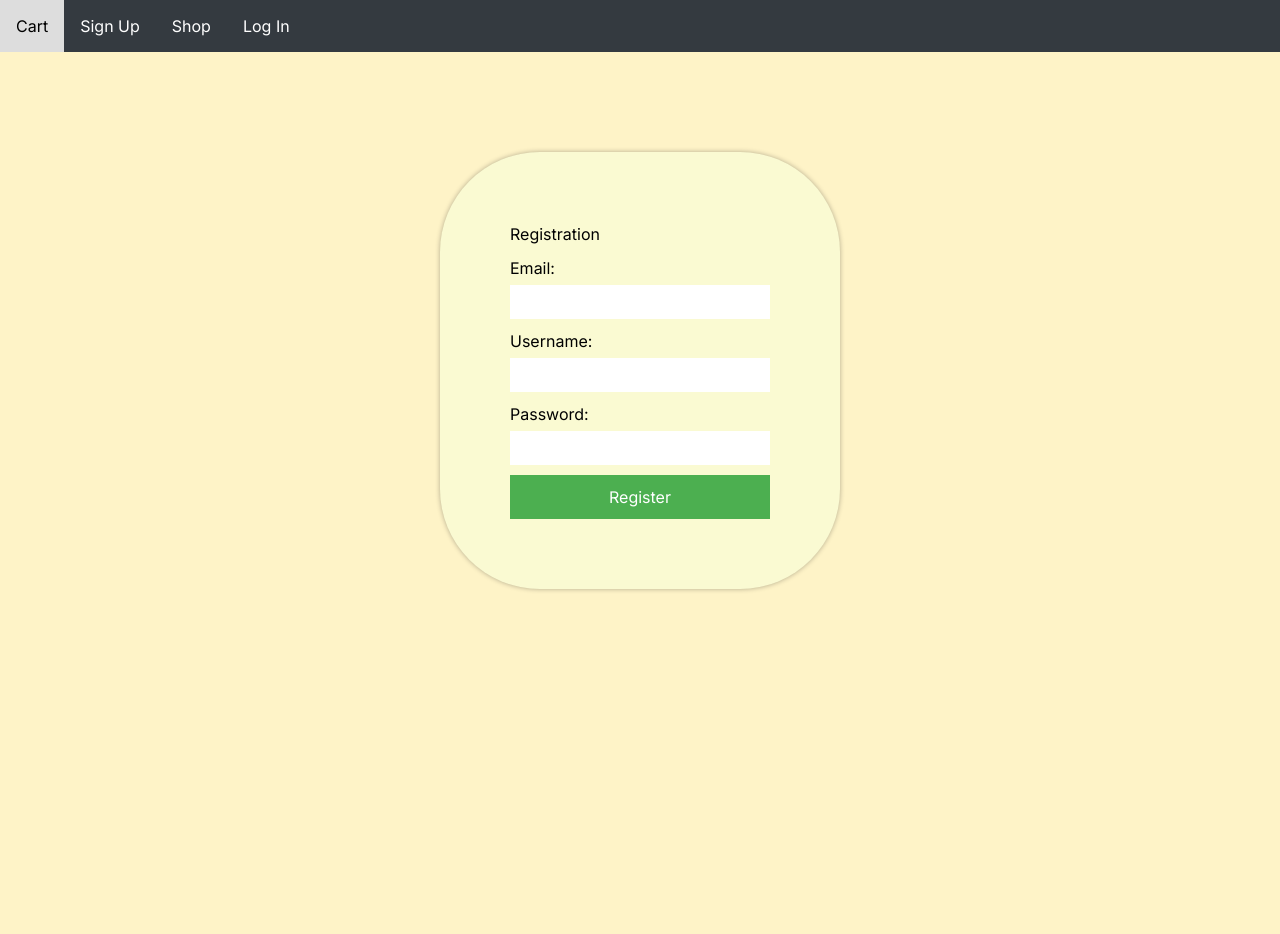
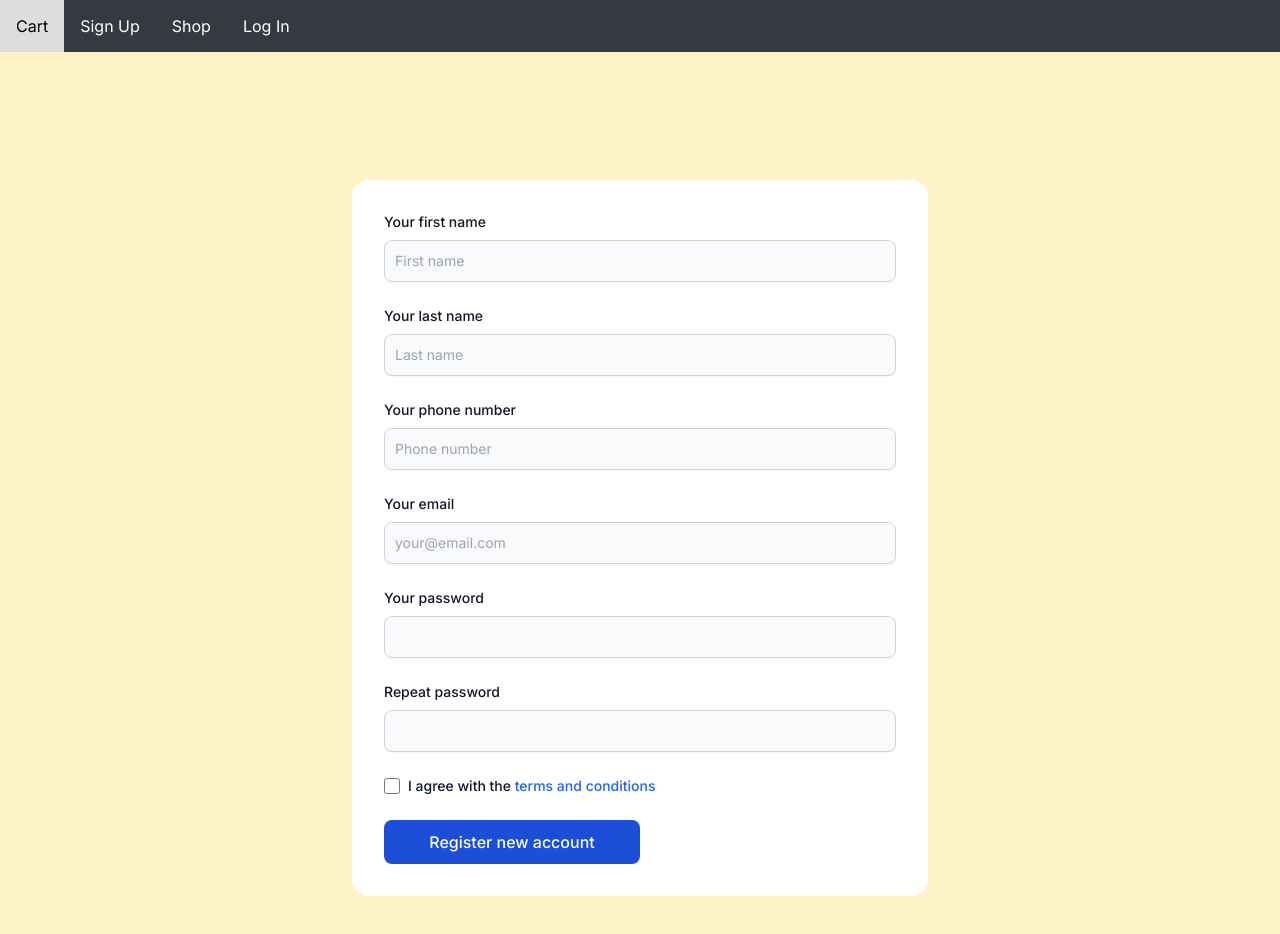
Before and after one commit to polimer-consumer/react-shop, a Next.js app: page /registration in a window 1280 px wide. Shown: the top 934 px of the page. Before the commit the page ends 800 px from the top, so only its background shows below. Built offline with nearby package versions, Linux system fonts and the light colour scheme; no server answers.

Commit message:
Added password encrypting and another design tweaks

```diff
--- a/src/app/api/cart/[id]/route.js
+++ b/src/app/api/cart/[id]/route.js
@@ -6,7 +6,9 @@ import {authConfig} from "@/configs/auth";
 
 export async function POST(req, {params}) {
     const productId = params.id;
-    const {userName, album, artist, genre, price, image, quantity} = await req.json();
+    const session = await getServerSession(authConfig);
+    const userName = session?.user?.name;
+    const {album, artist, genre, price, image, quantity} = await req.json();
 
     await connectMongoDB();
 
--- a/src/app/api/cart/route.js
+++ b/src/app/api/cart/route.js
@@ -7,7 +7,10 @@ import {authConfig} from "@/configs/auth";
 export async function GET(req) {
     const session = await getServerSession(authConfig);
     const userName = session?.user?.name;
-    console.log(session);
+
+    if (!userName) {
+        return NextResponse.json([]);
+    }
 
     await connectMongoDB();
 
--- a/src/app/api/products/route.js
+++ b/src/app/api/products/route.js
@@ -25,7 +25,6 @@ export async function GET(req) {
 
 export async function POST(req) {
     const {body, album, artist, genre, price, image} = await req.json();
-    console.log(body);
 
     await connectMongoDB();
     await Product.create(
--- a/src/app/layout.jsx
+++ b/src/app/layout.jsx
@@ -17,7 +17,13 @@ export default async function RootLayout({children}) {
     return (
         <html lang="en">
         <body className={inter.className}>
-        <SessionProvider session={session}>
+        <SessionProvider
+            session={session}
+            // Re-fetch session every 5 minutes
+            refetchInterval={20 * 60}
+            // Re-fetches session when window is focused
+            refetchOnWindowFocus={true}
+        >
             <Header/>
             {children}
         </SessionProvider>
--- a/src/components/LoginForm.jsx
+++ b/src/components/LoginForm.jsx
@@ -1,12 +1,14 @@
 'use client'
 
-import React from "react";
+import React, {useState} from "react";
 import styles from '../styles/forms.module.css';
 import {signIn} from "next-auth/react";
 import {useRouter} from "next/navigation";
 
 export function LoginForm() {
+    const [isWrongCredentials, setWrongCredentials] = useState(false);
     const router = useRouter();
+
     async function handleSubmit(event) {
         event.preventDefault();
         const data = new FormData(event.currentTarget);
@@ -20,22 +22,56 @@ export function LoginForm() {
 
         if (res && !res.error) {
             router.push("/content");
+            setWrongCredentials(false);
+        } else {
+            setWrongCredentials(true);
         }
 
         console.log(res);
     }
 
     return (
-        <div className={styles.container}>
-            <h1>Authorization</h1>
+        <div className="mx-auto my-32 max-w-xl px-4 py-8 lg:max-w-xl lg:px-8 bg-white rounded-2xl">
             <form onSubmit={handleSubmit}>
-                <input className={styles.input} type="text" name="email" placeholder="email" required/>
-                <input className={styles.input} type="password" name="password" placeholder="Password" required/>
-                <button className={styles.button} type="submit">Submit</button>
+                <div className="mb-6">
+                    <label htmlFor="email" className="block mb-2 text-sm font-medium text-gray-900">
+                        Your email
+                    </label>
+                    <input type="email" name="email"
+                           className="shadow-sm bg-gray-50 border border-gray-300 text-gray-900 text-sm
+                       rounded-lg focus:ring-blue-500 focus:border-blue-500 block w-full p-2.5"
+                           placeholder="your@email.com" required>
+                    </input>
+                </div>
+                <div className="mb-6">
+                    <label htmlFor="password" className="block mb-2 text-sm font-medium text-gray-900">
+                        Your password
+                    </label>
+                    <input type="password" name="password"
+                           className="shadow-sm bg-gray-50 border border-gray-300 text-gray-900 text-sm
+                       rounded-lg focus:ring-blue-500 focus:border-blue-500 block w-full p-2.5"
+                           required>
+                    </input>
+                    {isWrongCredentials ? (
+                        <p class="mt-2 text-sm text-red-600 dark:text-red-500">
+                            <span className="font-medium">Oops! </span>
+                            Passwords do not match!
+                        </p>
+                    ) : null}
+                </div>
+                <button type="submit"
+                        className="text-white text-md bg-blue-700 hover:bg-blue-800 focus:ring-4 focus:outline-none
+                        focus:ring-blue-300 font-medium rounded-lg px-5 py-2.5 text-center w-1/2
+                        ease-linear transition-all duration-150">
+                    Sign In
+                </button>
             </form>
             <a href="/registration">
-                <button className={styles.button}>
-                    <strong>Sign Up</strong>
+                <button className="mt-4 text-blue-700 hover:text-white border-2 border-blue-700 bg-transparent
+                hover:bg-blue-700 focus:ring-4 focus:outline-none focus:ring-blue-300
+                font-medium rounded-lg text-md px-5 py-2.5 text-center w-full
+                ease-linear transition-all duration-150">
+                    Do not have account? Sign Up
                 </button>
             </a>
         </div>
--- a/src/components/Product.jsx
+++ b/src/components/Product.jsx
@@ -7,7 +7,6 @@ import Link from "next/link";
 
 export default function Product({item}) {
     const [quantity, setQuantity] = useState(1);
-    const session = useSession();
 
     const changeQuantity = (amount) => {
         setQuantity((prevQuantity) => {
@@ -22,7 +21,6 @@ export default function Product({item}) {
 
     const addToCart = async () => {
         const reqBody = JSON.stringify({
-            userName: session?.data?.user?.name,
             album: album,
             artist: artist,
             genre: genre,
--- a/src/components/ProductPage.jsx
+++ b/src/components/ProductPage.jsx
@@ -8,7 +8,6 @@ export function ProductPage({id}) {
     const [showInfo, setShowInfo] = useState(false);
     const [showContacts, setShowContacts] = useState(false);
     const [isLoading, setLoading] = useState(true)
-    const session = useSession();
 
     useEffect(() => {
         fetch(`/api/products/${id}`)
@@ -26,7 +25,6 @@ export function ProductPage({id}) {
         const {image, genre, price, artist, album, _id} = product;
         fetch(`/api/cart/${_id}`, {
             method: "POST", body: JSON.stringify({
-                userName: session?.data?.user?.name,
                 album: album,
                 artist: artist,
                 genre: genre,
--- a/src/components/SignUpForm.jsx
+++ b/src/components/SignUpForm.jsx
@@ -1,55 +1,138 @@
 'use client'
 
 import React, {useState} from 'react';
-import styles from '../styles/forms.module.css';
+import * as crypto from 'crypto';
 
 export default function SignUpForm() {
-    const [formData, setFormData] = useState({
-        username: '',
-        email: ''
-    });
+    const [isWrongPassword, setWrongPassword] = useState(false);
 
-    const handleChange = (event) => {
-        const {name, value} = event.target;
-        setFormData({...formData, [name]: value});
-    };
+    const handleSubmit = async (event) => {
+        event.preventDefault();
+        setWrongPassword(false);
+        const data = new FormData(event.currentTarget);
 
-    const handleSubmit = (event) => {
-        event.preventDefault();
-        // You can add your form submission logic here
+        if (data.get("password") !== data.get("repeat-password")) {
+            setWrongPassword(true);
+        } else {
+            const salt = crypto.randomBytes(6).toString('hex');
+            let password = crypto.createHash("md5")
+                .update(salt + data.get("password"))
+                .digest("hex");
+
+            await fetch('/api/signup', {
+                method: "POST", body: JSON.stringify({
+                    email: data.get("email"),
+                    firstName: data.get("first-name"),
+                    lastName: data.get("last-name"),
+                    phone: data.get("phone"),
+                    password: password,
+                    salt: salt
+                })
+            })
+                .then(async response => {
+                    const data = await response.json();
+
+                    if (!response.ok) {
+                        const error = (data && data.message) || response.status;
+                        return Promise.reject(error);
+                    }
+
+                    console.log(`User ${data.get("email")} added`);
+                })
+                .catch(error => {
+                    console.error('There was an error!', error);
+                });
+        }
     };
 
     return (
-        <div className={styles.container}>
-            <h1>Registration</h1>
-            <form onSubmit={handleSubmit}>
-                <label
-                    className={styles.label}
-                    htmlFor="email">Email:
+        <form className="mx-auto my-32 max-w-xl px-4 py-8 lg:max-w-xl lg:px-8 bg-white rounded-2xl"
+              onSubmit={handleSubmit}>
+            <div className="mb-6">
+                <label htmlFor="first-name" className="block mb-2 text-sm font-medium text-gray-900">
+                    Your first name
                 </label>
-                <input
-                    className={styles.input}
-                    type="email"
-                    id="email"
-                    name="email"
-                    value={formData.email}
-                    onChange={handleChange}
-                    required
-                />
-                <label className={styles.label} htmlFor="username">Username:</label>
-                <input
-                    className={styles.input}
-                    type="text"
-                    id="username"
-                    name="username"
-                    value={formData.username}
-                    onChange={handleChange}
-                    required
-                />
-                <label className={styles.label} htmlFor="password">Password:</label>
-                <input className={styles.input} type="password" id="password" name="password" required/>
-                <input className={styles.input} type="submit" value="Register"/>
-            </form>
-        </div>
+                <input type="first-name" name="first-name"
+                       className="shadow-sm bg-gray-50 border border-gray-300 text-gray-900 text-sm
+                       rounded-lg focus:ring-blue-500 focus:border-blue-500 block w-full p-2.5"
+                       placeholder="First name" required>
+                </input>
+            </div>
+            <div className="mb-6">
+                <label htmlFor="last-name" className="block mb-2 text-sm font-medium text-gray-900">
+                    Your last name
+                </label>
+                <input type="last-name" name="last-name"
+                       className="shadow-sm bg-gray-50 border border-gray-300 text-gray-900 text-sm
+                       rounded-lg focus:ring-blue-500 focus:border-blue-500 block w-full p-2.5"
+                       placeholder="Last name">
+                </input>
+            </div>
+            <div className="mb-6">
+                <label htmlFor="phone" className="block mb-2 text-sm font-medium text-gray-900">
+                    Your phone number
+                </label>
+                <input type="phone" name="phone"
+                       className="shadow-sm bg-gray-50 border border-gray-300 text-gray-900 text-sm
+                       rounded-lg focus:ring-blue-500 focus:border-blue-500 block w-full p-2.5"
+                       placeholder="Phone number">
+                </input>
+            </div>
+            <div className="mb-6">
+                <label htmlFor="email" className="block mb-2 text-sm font-medium text-gray-900">
+                    Your email
+                </label>
+                <input type="email" name="email"
+                       className="shadow-sm bg-gray-50 border border-gray-300 text-gray-900 text-sm
+                       rounded-lg focus:ring-blue-500 focus:border-blue-500 block w-full p-2.5"
+                       placeholder="your@email.com" required>
+                </input>
+            </div>
+            <div className="mb-6">
+                <label htmlFor="password" className="block mb-2 text-sm font-medium text-gray-900">
+                    Your password
+                </label>
+                <input type="password" name="password"
+                       className="shadow-sm bg-gray-50 border border-gray-300 text-gray-900 text-sm
+                       rounded-lg focus:ring-blue-500 focus:border-blue-500 block w-full p-2.5"
+                       required>
+                </input>
+            </div>
+            <div className="mb-6">
+                <label htmlFor="repeat-password"
+                       className="block mb-2 text-sm font-medium text-gray-900">
+                    Repeat password
+                </label>
+                <input type="password" name="repeat-password"
+                       className="shadow-sm bg-gray-50 border border-gray-300 text-gray-900 text-sm
+                       rounded-lg focus:ring-blue-500 focus:border-blue-500 block w-full p-2.5"
+                       required>
+                </input>
+                {isWrongPassword ? (
+                    <p class="mt-2 text-sm text-red-600 dark:text-red-500">
+                        <span className="font-medium">Oops! </span>
+                        Passwords do not match!
+                    </p>
+                ) : null}
+            </div>
+            <div className="flex items-start mb-6">
+                <div className="flex items-center h-5">
+                    <input name="terms" type="checkbox" value=""
+                           className="w-4 h-4 border border-gray-300 rounded
+                           bg-gray-50 focus:ring-3 focus:ring-blue-300"
+                           required>
+                    </input>
+                </div>
+                <label htmlFor="terms" className="ml-2 text-sm font-medium text-gray-900">
+                    I agree with the <a href="#" className="text-blue-600 hover:underline">
+                    terms and conditions</a>
+                </label>
+            </div>
+            <button type="submit"
+                    className="text-white bg-blue-700 hover:bg-blue-800 focus:ring-4 focus:outline-none
+                    focus:ring-blue-300 font-medium rounded-lg text-md px-5 py-2.5 text-center w-1/2">
+                Register new account
+            </button>
+        </form>
     );
 }
--- a/src/configs/auth.js
+++ b/src/configs/auth.js
@@ -2,6 +2,11 @@ import CredentialsProvider from 'next-auth/providers/credentials'
 import {users} from '@/data/users';
 
 export const authConfig = {
+    strategy: "jwt",
+    session: {
+        maxAge: 24 * 60 * 60, // 1 day
+    },
+
     providers: [
         CredentialsProvider({
             name: 'Credentials',
@@ -22,10 +27,12 @@ export const authConfig = {
                     return userWithoutPassword;
                 }
 
-                return null
+                throw new Error("Wrong password!");
             }
         })
     ],
+    callbacks: {
+    },
     pages: {
         signIn: '/login'
     },
```
Also changed, not shown: src/app/api/signup/route.js (added, +25 -0 lines), src/models/user.js (+6 -2 lines).
